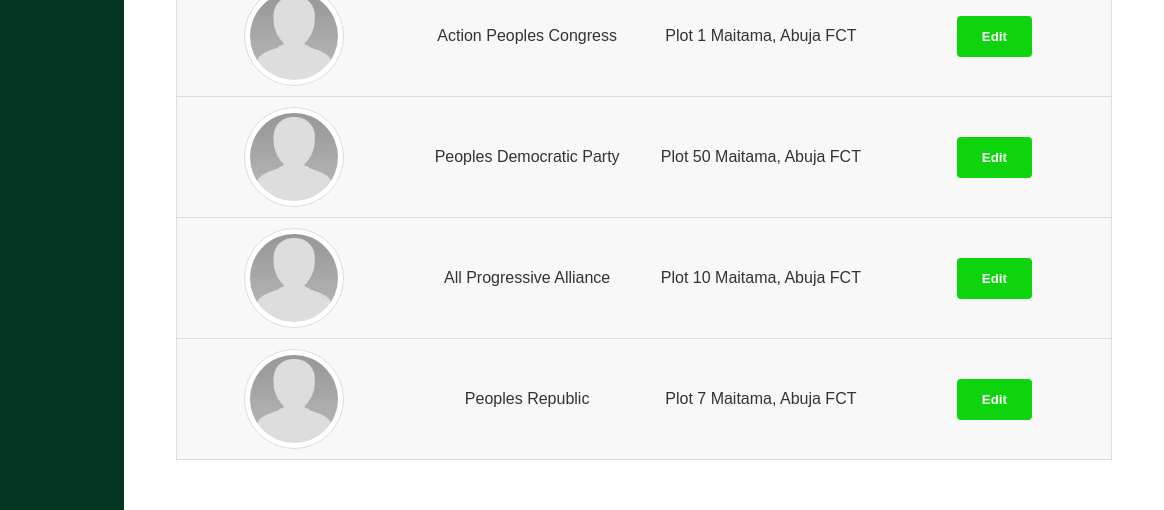
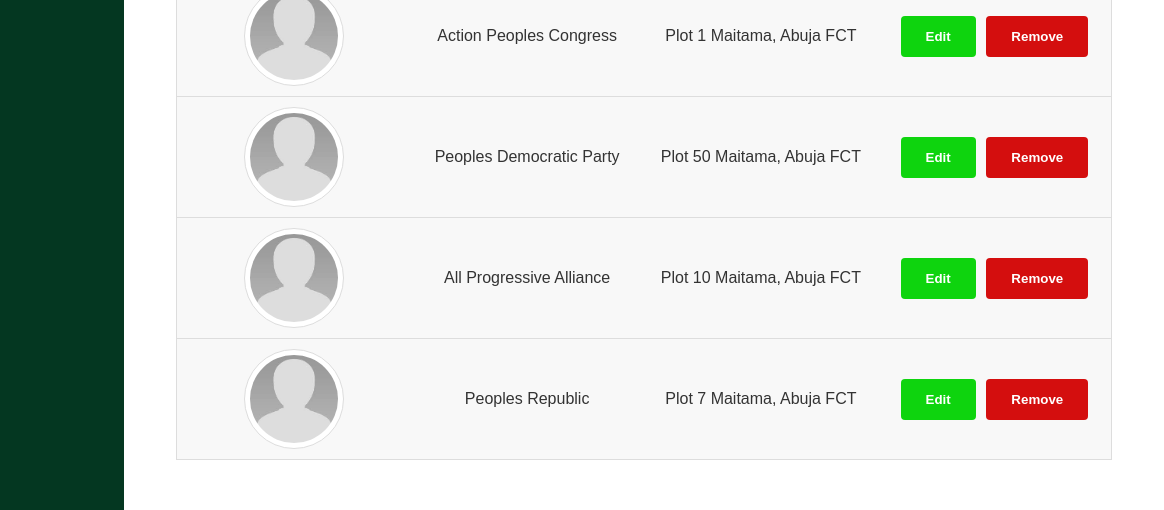
Before and after one commit to erozonachi/politico, a plain HTML site: page client/ui/dashboard.html in a window 1280 px wide. Shown: the part 283-793 px from the top of the page, 116-1280 px from the left. Drawn offline with Linux system fonts and the light colour scheme.

Commit message:
Create delete party user interface component
-Added a delete button to party component in party list UI.

-Implemented client-side delete political party confirmation.

[Ticket: #163397734]

```diff
--- a/client/ui/dashboard.html
+++ b/client/ui/dashboard.html
@@ -117,25 +117,25 @@
                          <td data-label="Logo"><img class="avatar" src="images/avatar.jpg" /></td>
                          <td data-label="Name">Action Peoples Congress</td>
                          <td data-label="HQ Address">Plot 1 Maitama, Abuja FCT</td>
-                         <td data-label="Actions"><button class="btn edit" onclick="editParty();">Edit</button></td>
+                         <td data-label="Actions"><button class="btn edit" onclick="editParty();">Edit</button><button class="btn del" onclick="removeParty();">Remove</button></td>
                        </tr>
                        <tr>
                          <td scope="row" data-label="Logo"><img class="avatar" src="images/avatar.jpg" /></td>
                          <td data-label="Name">Peoples Democratic Party</td>
                          <td data-label="HQ Address">Plot 50 Maitama, Abuja FCT</td>
-                         <td data-label="Actions"><button class="btn edit" onclick="editParty();">Edit</button></td>
+                         <td data-label="Actions"><button class="btn edit" onclick="editParty();">Edit</button><button class="btn del" onclick="removeParty();">Remove</button></td>
                        </tr>
                        <tr>
                          <td scope="row" data-label="Logo"><img class="avatar" src="images/avatar.jpg" /></td>
                          <td data-label="Name">All Progressive Alliance</td>
                          <td data-label="HQ Address">Plot 10 Maitama, Abuja FCT</td>
-                         <td data-label="Actions"><button class="btn edit" onclick="editParty();">Edit</button></td>
+                         <td data-label="Actions"><button class="btn edit" onclick="editParty();">Edit</button><button class="btn del" onclick="removeParty();">Remove</button></td>
                        </tr>
                        <tr>
                          <td scope="row" data-label="Logo"><img class="avatar" src="images/avatar.jpg" /></td>
                          <td data-label="Name">Peoples Republic</td>
                          <td data-label="HQ Address">Plot 7 Maitama, Abuja FCT</td>
-                         <td data-label="Actions"><button class="btn edit" onclick="editParty();">Edit</button></td>
+                         <td data-label="Actions"><button class="btn edit" onclick="editParty();">Edit</button><button class="btn del" onclick="removeParty();">Remove</button></td>
                        </tr>
                      </tbody>
                    </table>
--- a/client/ui/js/functions.js
+++ b/client/ui/js/functions.js
@@ -392,3 +392,9 @@
 
   document.getElementById('editPartyForm').removeAttribute('class');
 }
+
+function removeParty() {
+  if (confirm("Are you sure, you want to delete the party?\nClick 'OK' to continue")) {
+    alert('Party deletion successful');
+  }
+}
```
